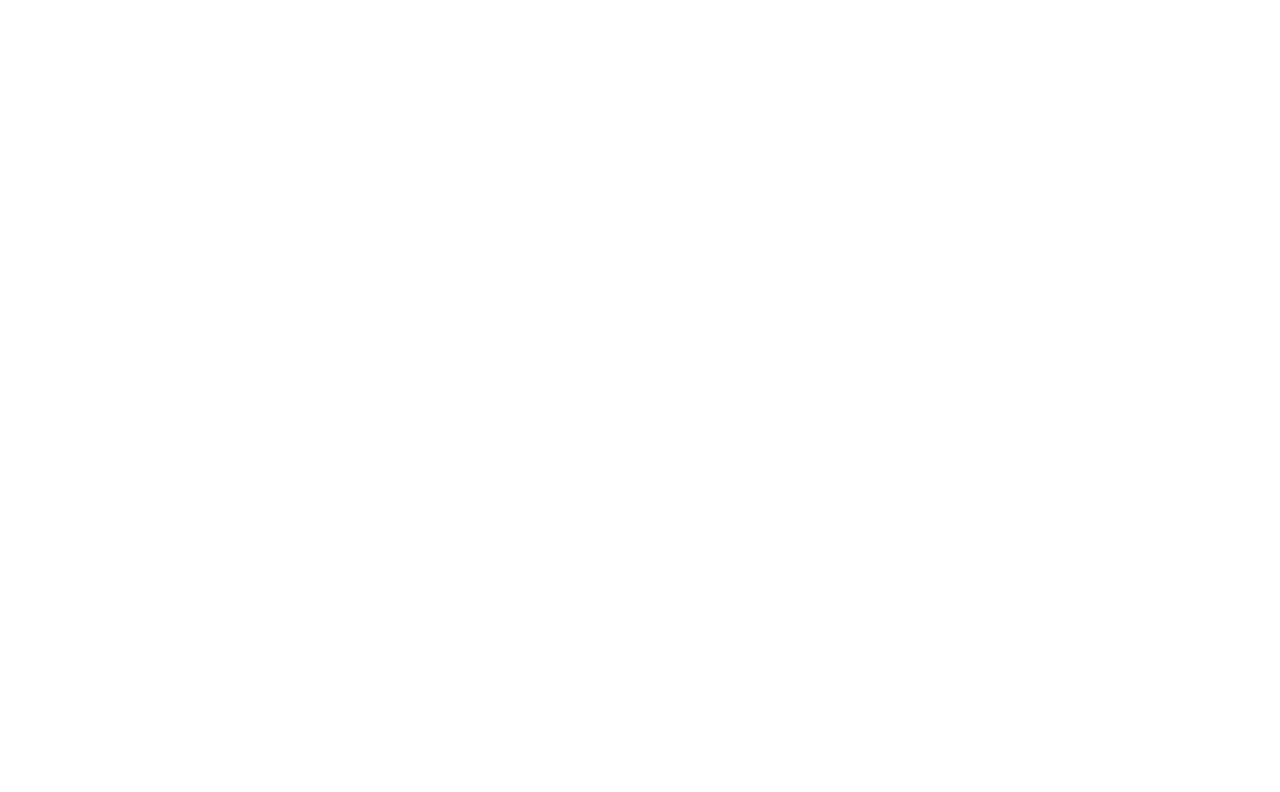
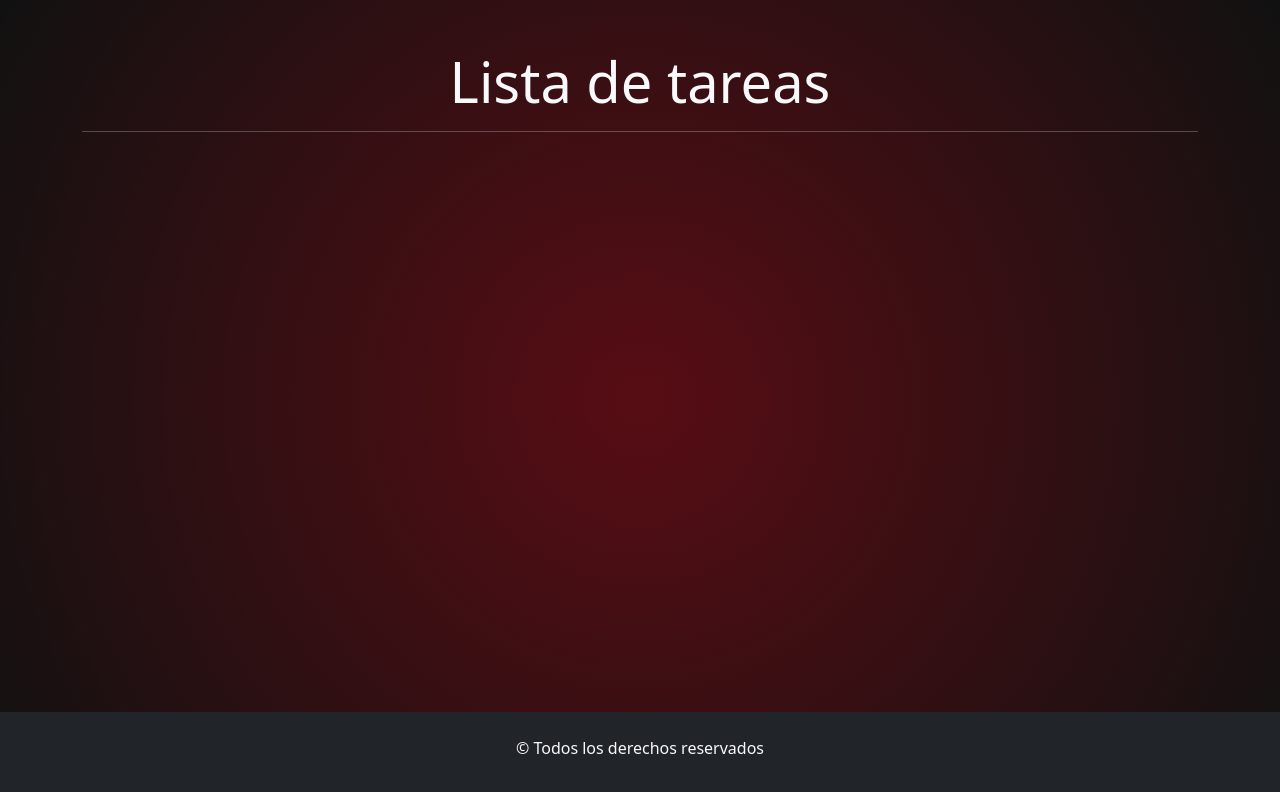
Before and after one commit to NahuFed/TP-React-Ejercicio-4, a React (Vite) app: page / in a window 1280 px wide. Shown: the top 792 px of the page. Built offline with nearby package versions, Linux system fonts and the light colour scheme.

Commit message:
agregado estilos con css, agregado componente container

```diff
--- a/src/App.css
+++ b/src/App.css
@@ -0,0 +1,11 @@
+#root{
+  min-height: 100vh;
+  display: flex;
+  flex-direction: column;
+  background: rgb(88,14,19);
+background: radial-gradient(circle, rgba(88,14,19,1) 0%, rgba(88,13,20,1) 0%, rgba(17,17,17,1) 100%);
+}
+
+.main{
+  flex-grow: 1;
+}
--- a/src/App.jsx
+++ b/src/App.jsx
@@ -1,14 +1,21 @@
-import './App.css'
-
+import { Container } from "react-bootstrap";
+import "./App.css";
+import "bootstrap/dist/css/bootstrap.min.css";
 
 function App() {
-
-
   return (
     <>
-
+      <Container className="my-5 main">
+        <section className="text-light">
+          <h1 className="text-center display-4">Lista de tareas</h1>
+          <hr />
+        </section>
+      </Container>
+      <footer className="bg-dark text-center text-light py-4">
+        <p>&copy; Todos los derechos reservados </p>
+      </footer>
     </>
-  )
+  );
 }
 
-export default App
+export default App;
```
